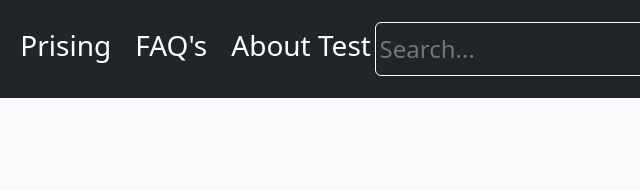
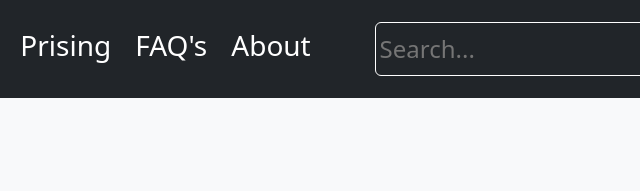
Before and after one commit to Gnzrg/boots-trap, a plain HTML site: page pinestar/index.html in a window 1280 px wide. Shown: the top 191 px of the page, 269-909 px from the left. Drawn offline with nearby package versions, Linux system fonts and the light colour scheme.

Commit message:
pinestar index zasssan

```diff
--- a/pinestar/index.html
+++ b/pinestar/index.html
@@ -18,7 +18,7 @@
                     <li><a href="#" class="text-decoration-none text-white">Features</a></li>
                     <li><a href="#" class="text-decoration-none text-white">Prising</a></li>
                     <li><a href="#" class="text-decoration-none text-white">FAQ's</a></li>
-                    <li><a href="#" class="text-decoration-none text-white">About Test</a></li>
+                    <li><a href="#" class="text-decoration-none text-white">About</a></li>
                  </ul>
             </div>
             <div class="nav-bar d-flex gap-3 align-items-center pe-5">
```
